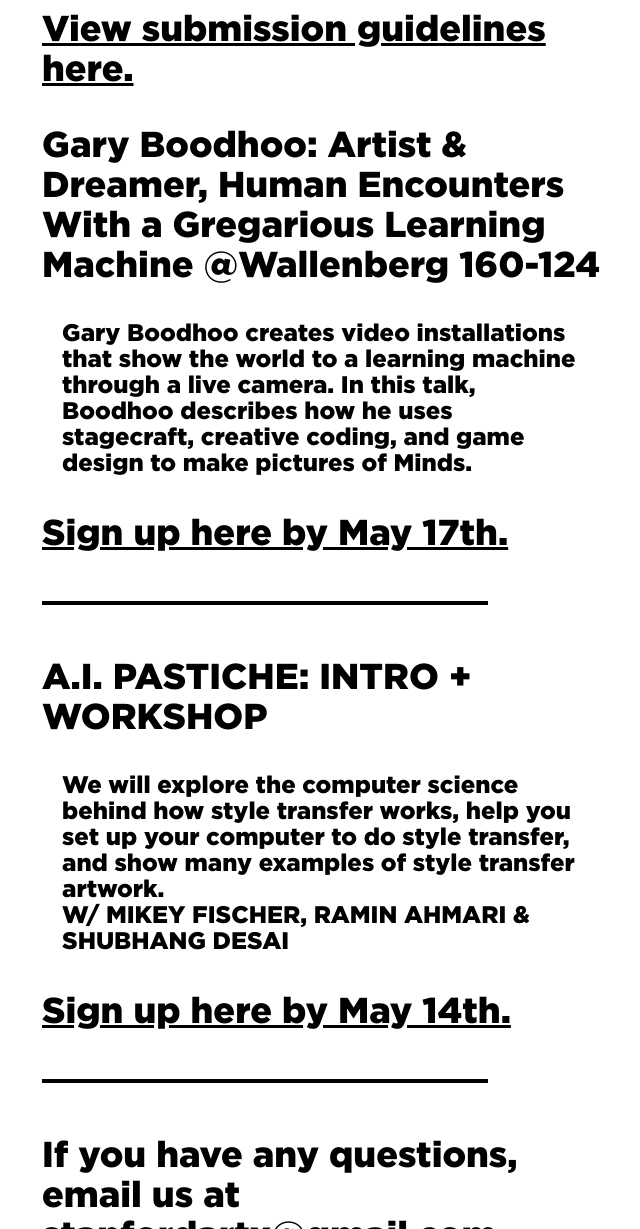
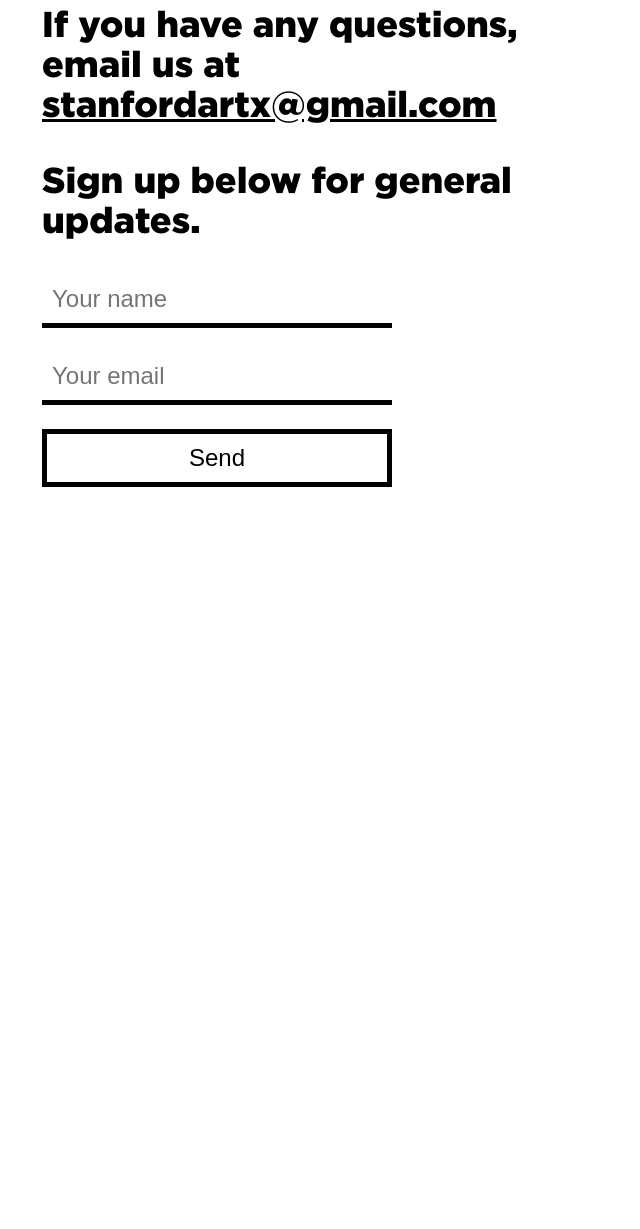
Before and after one commit to btroo/stanfordartx, a plain HTML site: page index.html in a window 1280 px wide. Shown: the part 1182-2411 px from the top of the page, without its empty margins (508-1148 px from the left). After the commit the page ends 1729 px from the top, so only its background shows below. Drawn offline with Linux system fonts and the light colour scheme.

Commit message:
Update index.html

```diff
--- a/index.html
+++ b/index.html
@@ -9,7 +9,6 @@
       <div class="logo-container">
         <img class="logo" src="assets/images/logo.svg" />
       </div>
-
       <div class="intro-container">
         <div class="inner-intro-container">
           <p class="first">
@@ -18,11 +17,10 @@
           </p>
           <div class="line"></div>
           <p>
-            We have some exciting workshops coming up. RSVP below.
+            New Dimnesionality:
           </p>
-          <div class="line"></div>
           <p>
-            New Dimnesionality: audiovisual student showcase featuring live music performance combined with visual works. January 25-26, 2020 at CCRMA.
+            an audiovisual student showcase featuring live music performance combined with visual works. January 25-26, 2020 at CCRMA.
           </p>
           <div class = "desc">
             A collaboration between ArtX, CCRMA, and Vibes & Vino, this experimental show will push the boundaries of medium and performance. We are currently holding an open call for submissions, open to undergrads, graduate students, and faculty/staff.
@@ -37,32 +35,6 @@
               View submission guidelines here.
             </a>
           </p>
-          <p>
-            Gary Boodhoo: Artist & Dreamer, Human Encounters With a Gregarious Learning Machine @Wallenberg 160-124
-          </p>
-          <div class="desc">
-            Gary Boodhoo creates video installations that show the world to a learning machine through a live camera. In this talk, Boodhoo describes how he uses stagecraft, creative coding, and game design to make pictures of Minds.
-          </div>
-          <p>
-            <a href="https://goo.gl/forms/FT2NN9e3CHljwiqq1">
-              Sign up here by May 17th.
-            </a>
-          </p>
-
-          <div class="line"></div>
-          <p>
-            A.I. PASTICHE: INTRO + WORKSHOP
-          </p>
-          <div class="desc">
-            We will explore the computer science behind how style transfer works, help you set up your computer to do style transfer, and show many examples of style transfer artwork. <br />
-            W/ MIKEY FISCHER, RAMIN AHMARI & SHUBHANG DESAI
-          </div>
-          <p>
-            <a href="https://bit.ly/2KKbDrs">
-              Sign up here by May 14th.
-            </a>
-          </p>
-
           <div class="line"></div>
 
           <p>If you have any questions, email us at
```
